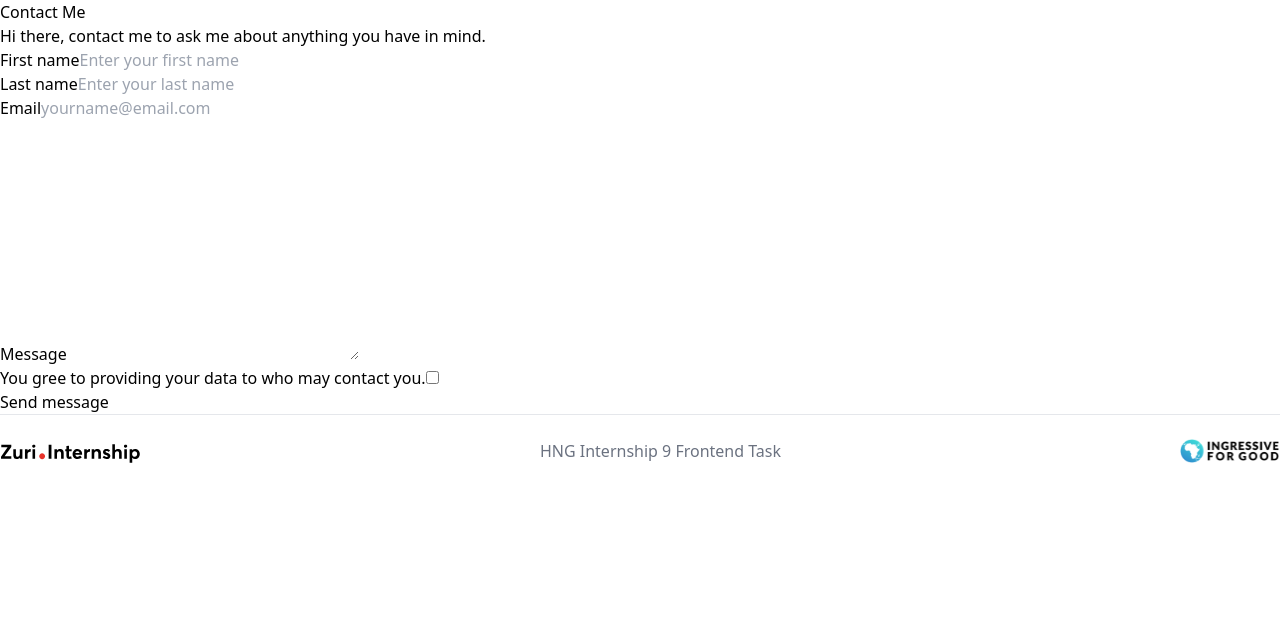
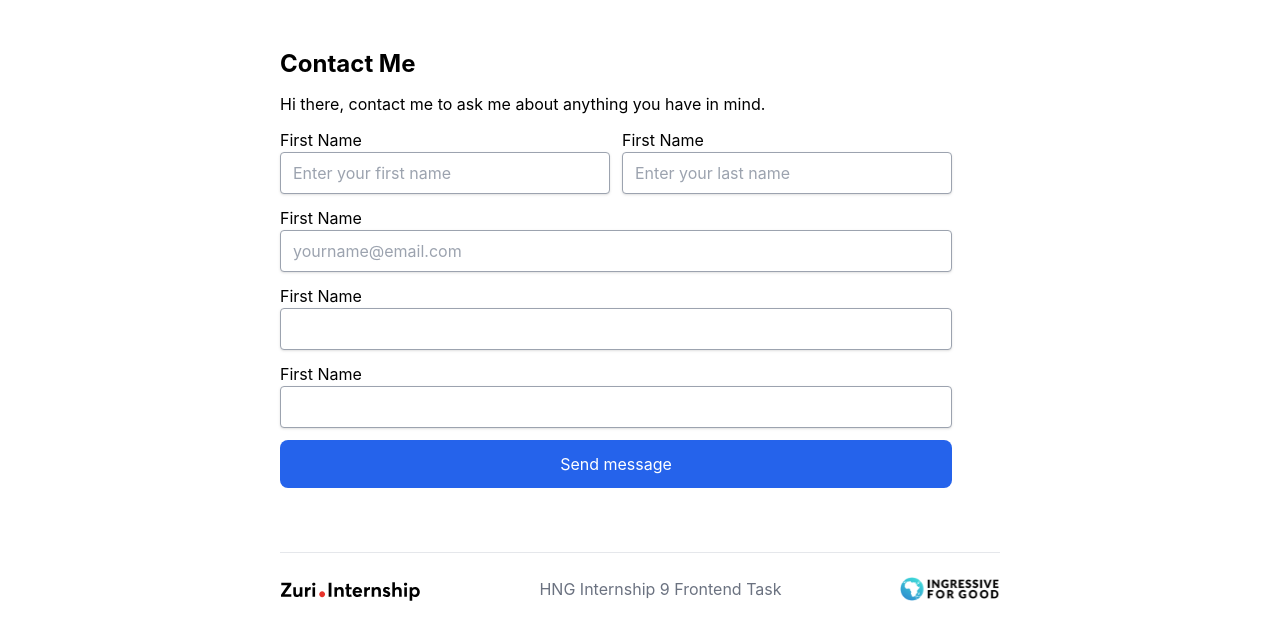
Before and after one commit to CyberGeni/linktree-v2-hng9, a React (Vite) app: page /contact in a window 1280 px wide. Shown: the top 640 px of the page. Built offline with nearby package versions, Linux system fonts and the light colour scheme.

Commit message:
added ui for contast us page

```diff
--- a/src/components/Footer.jsx
+++ b/src/components/Footer.jsx
@@ -4,7 +4,7 @@ import i4gLogo from '../assets/i4g-logo.svg'
 function Footer() {
     return (
         <>
-            <footer className="space-y-5 md:space-y-0 border-t py-6 mb-6 md:flex md:items-center md:justify-between">
+            <footer className="space-y-5 sm:space-y-0 border-t py-6 mb-6 sm:flex sm:items-center sm:justify-between">
                 <img src={zuriLogo} alt="" />
                 <p className="text-gray-500">HNG Internship 9 Frontend Task</p>
                 <img src={i4gLogo} alt="" />
--- /dev/null
+++ b/src/components/FormInput.jsx
@@ -0,0 +1,18 @@
+function FormInput(props) {
+  return (
+    <>
+      <div className="sm:w-full">
+        <label htmlFor="">First Name</label>
+        <input
+            required
+            type="text"
+            placeholder={props.placeholder}
+            onChange={e=>props.setUsername(e.target.value)}
+            className="flex w-full border border-gray-400 rounded shadow px-3 py-2 w-full"
+        />
+      </div>
+    </>
+  );
+}
+
+export default FormInput;
--- a/src/pages/Contact.jsx
+++ b/src/pages/Contact.jsx
@@ -1,18 +1,25 @@
 import Footer from '../components/Footer'
-
+import FormInput from '../components/FormInput'
+import { useState } from "react";
 function Contact() {
+    const [username, setUsername] = useState('')
+    console.log(username)
     return (
         <>
-            <div>
-                <main>
-                    <h1>Contact Me</h1>
-                    <p>Hi there, contact me to ask me about anything you have in mind.</p>
-                    <form action="">
-                        <div>
-                            <label htmlFor="">First name</label>
-                            <input type="text" placeholder='Enter your first name'/>
+            <div className="px-6 max-w-2xl sm:max-w-3xl mx-auto font-['Inter']">
+                <main className='max-w-2xl space-y-3 my-2 mb-16'>
+                    <h1 className="mx-auto font-bold text-2xl mt-12">Contact Me</h1>
+                    <p className=''>Hi there, contact me to ask me about anything you have in mind.</p>
+                    <form action="" className="max-w-2xl space-y-3 my-2 mb-16">
+                        <div className='space-y-3 sm:flex sm:space-y-0 sm:w-full sm:space-x-3'>
+                            <FormInput placeholder="Enter your first name" setUsername={setUsername} />
+                            <FormInput placeholder="Enter your last name" />
                         </div>
-                        <div>
+
+                        <FormInput placeholder="yourname@email.com" />
+                        <FormInput placeholder="" />
+                        <FormInput placeholder="" />
+                        {/* <div>
                             <label htmlFor="">Last name</label>
                             <input type="text" placeholder='Enter your last name'/>
                         </div>
@@ -27,12 +34,13 @@ function Contact() {
                         <div>
                             <label htmlFor="">You gree to providing your data to {name} who may contact you.</label>
                             <input type="checkbox" />
-                        </div>
-                        <button type='submit'>Send message</button>
+                        </div> */}
+                        <button type='submit' className='bg-blue-600 text-white w-full rounded-lg py-3'>Send message</button>
                     </form>
                 </main>
                 <Footer />
             </div>
+
         </>
      );
 }
--- a/src/pages/Home.jsx
+++ b/src/pages/Home.jsx
@@ -9,7 +9,7 @@ import githubIcon from '../assets/github-icon.svg'
 function App() {
 
   return (
-    <div className="px-6 max-w-2xl md:max-w-3xl mx-auto font-['Inter']">
+    <div className="px-6 max-w-2xl sm:max-w-3xl mx-auto font-['Inter']">
       <header className="w-full">
         <img className="w-28 rounded-full mx-auto my-8" src={profileImg} alt="" id="profile__img" />
         <h1 className="text-center font-bold text-2xl my-4">Treasure Ajefu</h1>
```
